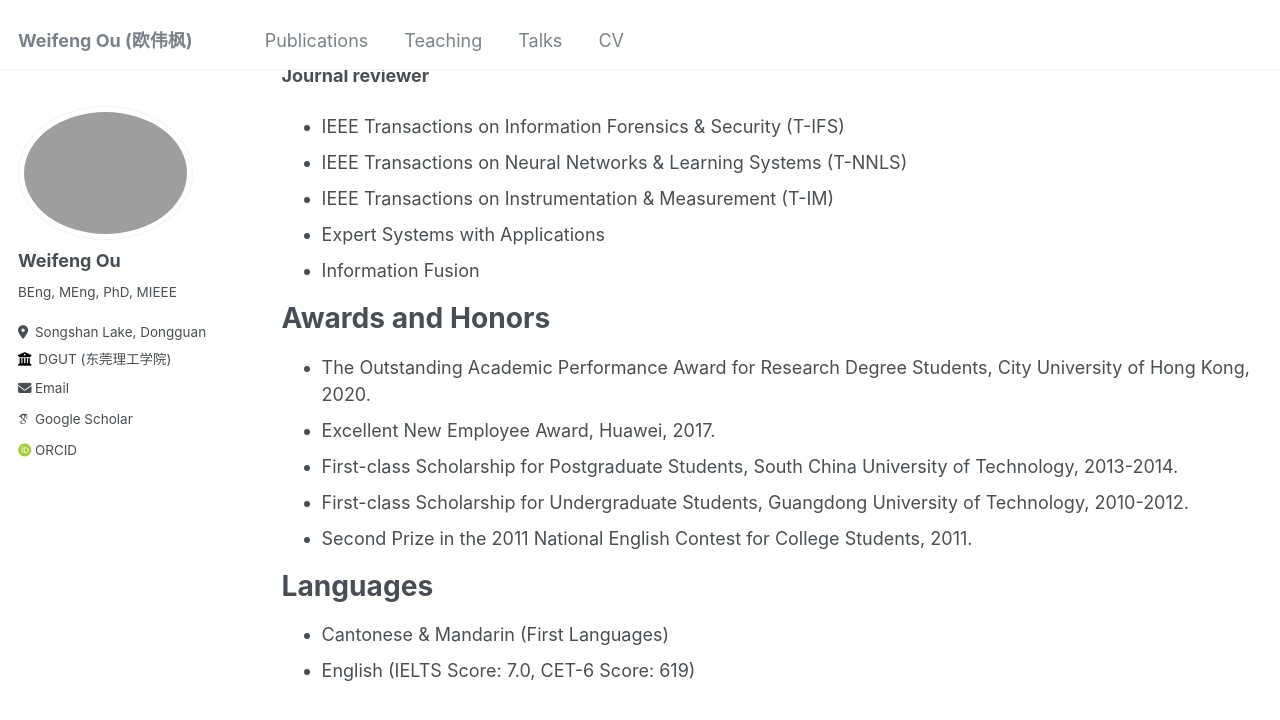
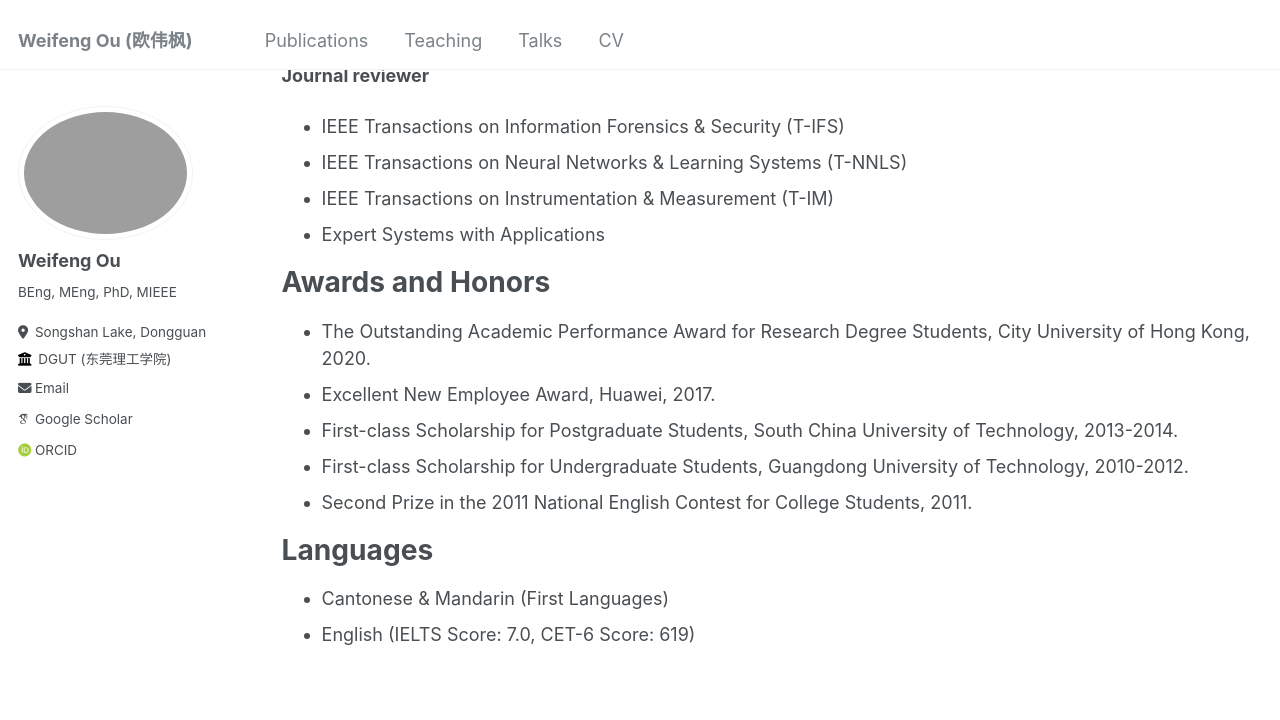
Before and after one commit to ouwf/ouwf.github.io, a Jekyll site: the page built from _pages/cv.md, in a window 1280 px wide and 900 px high, scrolled down 3518 px. Shown: the top 720 px of the window. Built offline with Jekyll 4.4.1, drawn with Linux system fonts in a browser that asks for light colours; some web fonts are replaced.

Commit message:
update cv

```diff
--- a/_pages/cv.md
+++ b/_pages/cv.md
@@ -85,7 +85,6 @@ Email: ouwf@dgut.edu.cn
 * IEEE Transactions on Neural Networks & Learning Systems (T-NNLS)
 * IEEE Transactions on Instrumentation & Measurement (T-IM)
 * Expert Systems with Applications
-* Information Fusion
 
 # Awards and Honors
 * The Outstanding Academic Performance Award for Research Degree Students, City University of Hong Kong, 2020.
```
